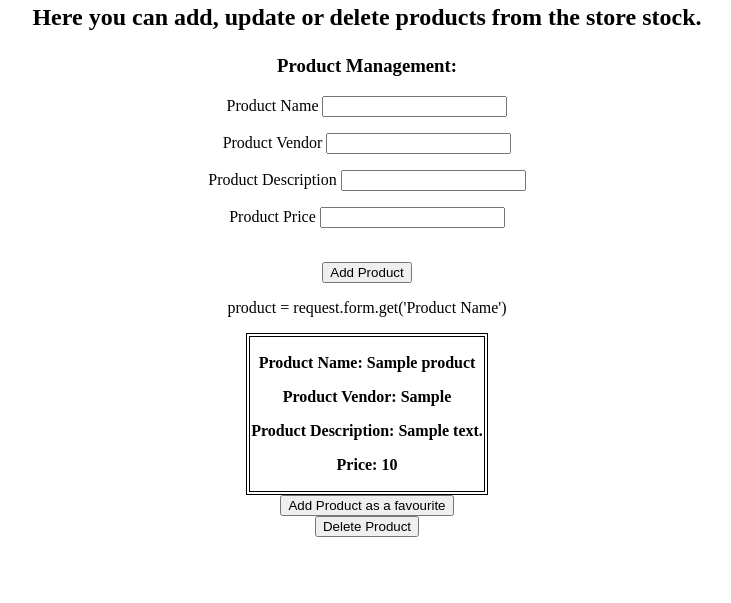
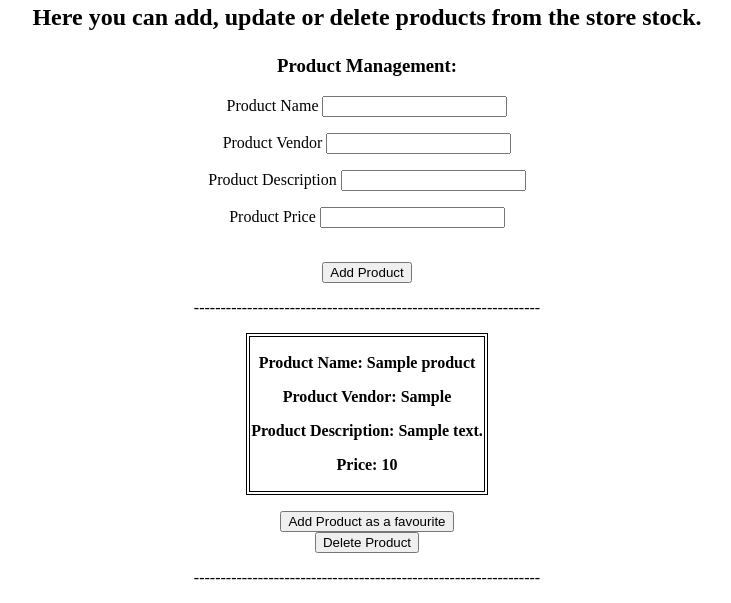
Before and after one commit to PauloMEIW/Paulo_SFIA1, a Flask app: page /store in a window 1280 px wide. Shown: the part 456-1059 px from the top of the page, without its empty margins (273-1004 px from the left). Before the commit the page ends 993 px from the top, so only its background shows below. Run offline with Flask 2, Linux system fonts and the light colour scheme; a user stored in the database is signed in; tables that the repository leaves empty hold one stand-in row (values such as "Sample post"); lists and menus that the app fills with data are empty.

Commit message:
final version

```diff
--- a/application/routes.py
+++ b/application/routes.py
@@ -66,7 +66,7 @@ def favou_add(productcode):
 @app.route('/favou/<productcode>', methods=["POST"])
 @login_required
 def favou_delete(productcode):
-    product =Products.query.filter_by(productcode=productcode).first()
+    product = Products.query.filter_by(productcode=productcode).first()
     if product:
       favou=Favou.query.filter_by(productcode=product.productcode,id=current_user.id).first()
       db.session.delete(favou)
@@ -134,34 +134,37 @@ def store():
 
 
 #update
-@app.route('/store', methods=['GET', 'POST'])
-@login_required
-def store_update():
-    form = UpdateStoreForm()
-    if form.validate_on_submit():
-        current_user.productname = form.productname.data
-        current_user.productvendor = form.productvendor.data
-        current_user.productdescription = form.productdescription.data
-        current_user.price = form.price.data
-        db.session.commit()
-        return redirect(url_for('store'))
-    elif request.method == 'GET':
-        form.productname.data = current_user.productname
-        form.productvendor.data = current_user.productvendor
-        form.productdescription.data = current_user.productdescription
-        form.price = current_user.price
-    return render_template('store.html', title='store', form=form)
+#@app.route('/store', methods=['GET', 'POST'])
+#@login_required
+#def store_update():
+#    form = UpdateStoreForm()
+#    if form.validate_on_submit():
+#        current_user.productname = form.productname.data
+#        current_user.productvendor = form.productvendor.data
+#        current_user.productdescription = form.productdescription.data
+#        current_user.price = form.price.data
+#        db.session.commit()
+#        return redirect(url_for('store'))
+#    elif request.method == 'GET':
+#        form.productname.data = current_user.productname
+#        form.productvendor.data = current_user.productvendor
+#        form.productdescription.data = current_user.productdescription
+#        form.price = current_user.price
+#    return render_template('store.html', title='store', form=form)
+
+
 
 #delete
-@app.route('/store', methods=["GET", "POST"])
+@app.route('/store', methods=[ "POST"])
 @login_required
-def store_delete():
+def store_delete(productcode):
     form = product()
-    product = request.form.get('productname')
-    product = Products.query.filter_by(productname=form).first()
+    product = request.form.get('productcode')
+    product = Products.query.filter_by(productcode=productcode).first()
     db.session.delete(product)
     db.session.commit()
     return render_template('store.html', title='store', form=form)
+
 
 
 #ACCOUNT ___________________________________________________________
--- a/application/templates/account.html
+++ b/application/templates/account.html
@@ -42,6 +42,8 @@
 {% if products %}
     {% for product in products %}
         <p>Product Name: {{ product.productname }}</p>
+        <p>Product Vendor: {{ product.productvendor }}</p>
+        <p>Price: {{ product.price }}</p>
         <form method='POST' action="{{ url_for('favou_delete', productcode=product.productcode) }}">
            <button type="submit">Delete Favourite</button>
         </form>
--- a/application/templates/store.html
+++ b/application/templates/store.html
@@ -30,25 +30,27 @@
                 {{ form.price.label }}
                 {{ form.price }}
               <p> <br>
-               <button type="submit">Add Product</button>
-      </form>
+               <button type="submit">Add Product</button><p>
+-----------------------------------------------------------------
+ </form>
 </div>
 <p>
     {% if products %}
     {% for product in products %}
-    product = request.form.get('Product Name')
+   <!--  product = request.form.get('Product Name') -->
 <Table>
 <th><p>Product Name: {{ product.productname }}</p>
     <p>Product Vendor: {{ product.productvendor }}</p>
     <p>Product Description: {{ product.productdescription }}</p>
     <p>Price: {{ product.price }}</p></th>
-</table>
+</table><p>
         <form method='POST' action="{{ url_for('favou_add', id=product.id, productcode=product.productcode)}}">
         <button type="submit">Add Product as a favourite</button>
         </form>
-       <form method='DELETE' action="{{ url_for('store_delete', id=product.id)}}">
+       <form method='POST' action="{{ url_for('store_delete', id=product.productcode)}}">
         <button type="submit">Delete Product</button>
-        </form>
+        </form><p>
+-----------------------------------------------------------------
    {% endfor %}
    {% else %}
        <p>There are no products </p>
```
Also changed, not shown: tests/test_back_end.py (+1 -1 lines), 1 other file.
